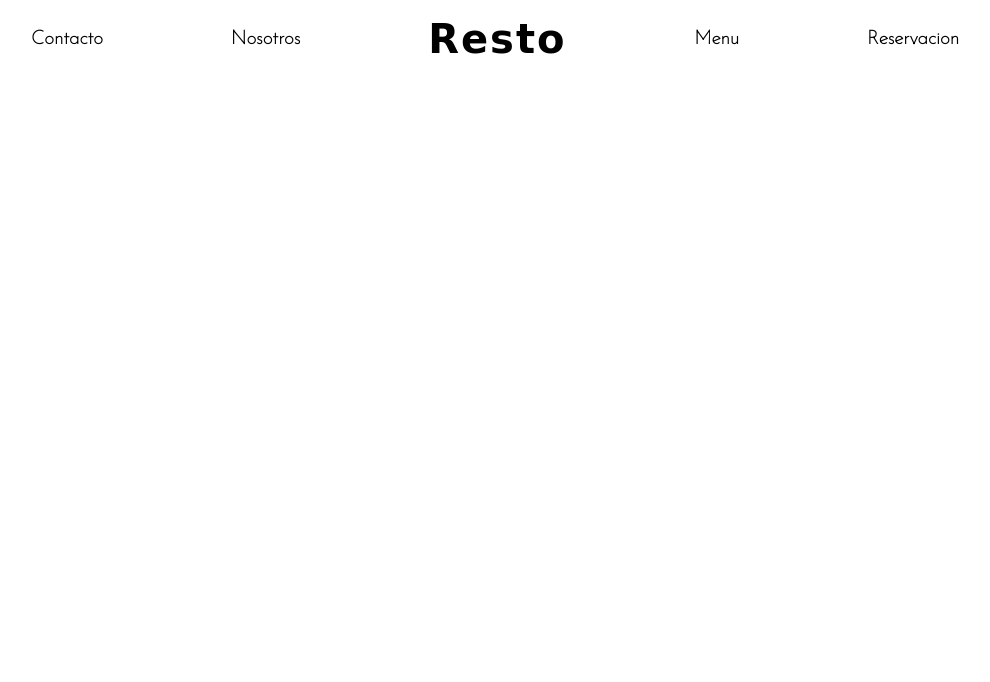
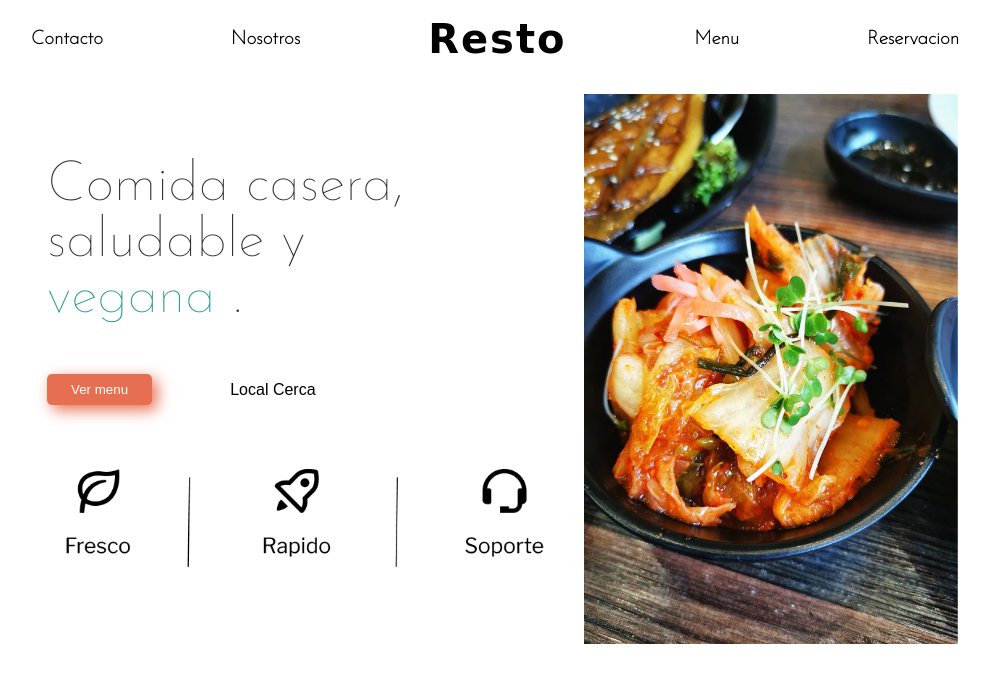
Before and after one commit to epicMonkey13/Resto, a plain HTML site: page index.html in a window 1280 px wide. Shown: the whole page, without its empty margins (145-1135 px from the left). Drawn offline with Linux system fonts and the light colour scheme; a web font is replaced by a local one.

Commit message:
add hero

```diff
--- a/index.html
+++ b/index.html
@@ -28,7 +28,21 @@
     </ul>
     </nav>
   </header>
-  <main></main>
+  <main>
+    <!-- hero start -->
+    <section class='hero'>
+      <section class='hero-info'>
+        <h1>Comida casera, <span class='hero-info-block'>saludable y </span> <span class='vegana-blue'> vegana </span>.</h1>
+        <section id="hero-buttons">
+          <button>Ver menu</button>
+          <button>Local Cerca</button>
+        </section>
+        <img src="img/heroIcons.png" alt="icons">
+      </section>
+      <img id='hero-img' src="img/koreanDish.png" alt="korean food image">
+    </section>
+    <!-- hero end -->
+  </main>
   <footer></footer>
 </body>
 </html>
--- a/style.css
+++ b/style.css
@@ -34,9 +34,46 @@ header nav ul li {
 }
 /* header style end*/
 
+/* hero style start */
+.hero-info h1 {
+font-weight: lighter;
+font-size: 3.5rem;
+color: rgb(50, 50, 50);
+margin: 3rem 0;
+}
+.vegana-blue {
+  color: #2A9D8F;
+}
 
-/* header style start */
-/* header style end*/
+#hero-buttons {
+  display: flex;
+  justify-content: space-around;
+}
+
+#hero-buttons :first-child {
+  background-color: #E76F51;
+  color: white;
+  padding: 0.5rem 1.5rem;
+  box-shadow: 5px 5px 15px #E76F51;
+  border-radius: 5px;
+  border: none;
+  margin-right: 15%;
+}
+
+#hero-buttons :last-child {
+  border: none;
+  background-color: white;
+  font-size: 1rem;
+}
+
+.hero-info img {
+  margin: 3rem 0;
+}
+/* hero style end*/
+
+
+
+
 /* header style start */
 /* header style end*/
 
@@ -66,4 +103,25 @@ header nav ul li {
   display: none;
 }
 
+.hero {
+  display: flex;
+  padding: 1rem;
 }
+
+.hero-info {
+  padding: 1rem;
+}
+
+#hero-img {
+  width: 375px;
+}
+
+.hero-info-block {
+  display: block;
+}
+
+#hero-buttons {
+  justify-content: flex-start;
+}
+
+}
```
